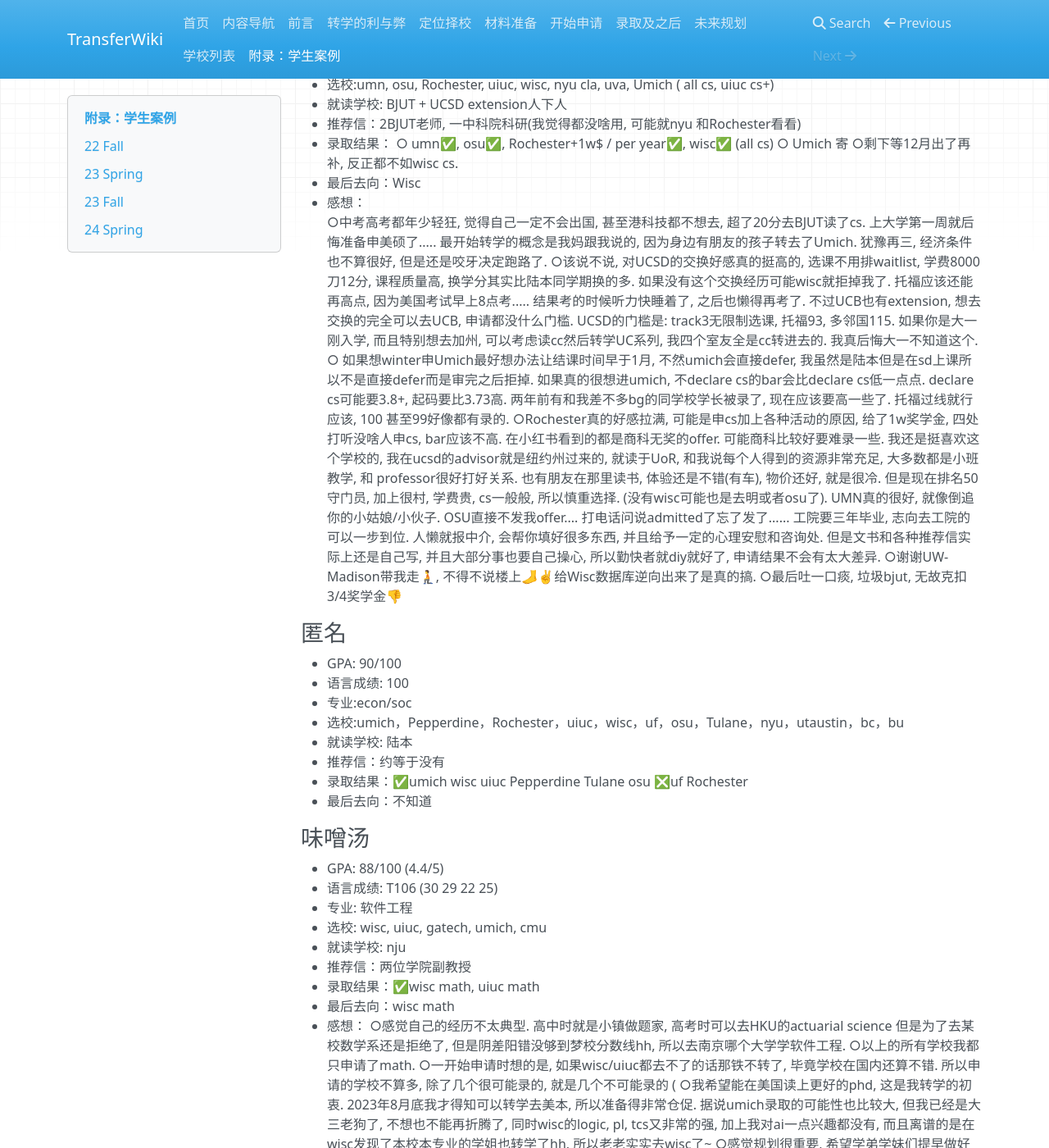
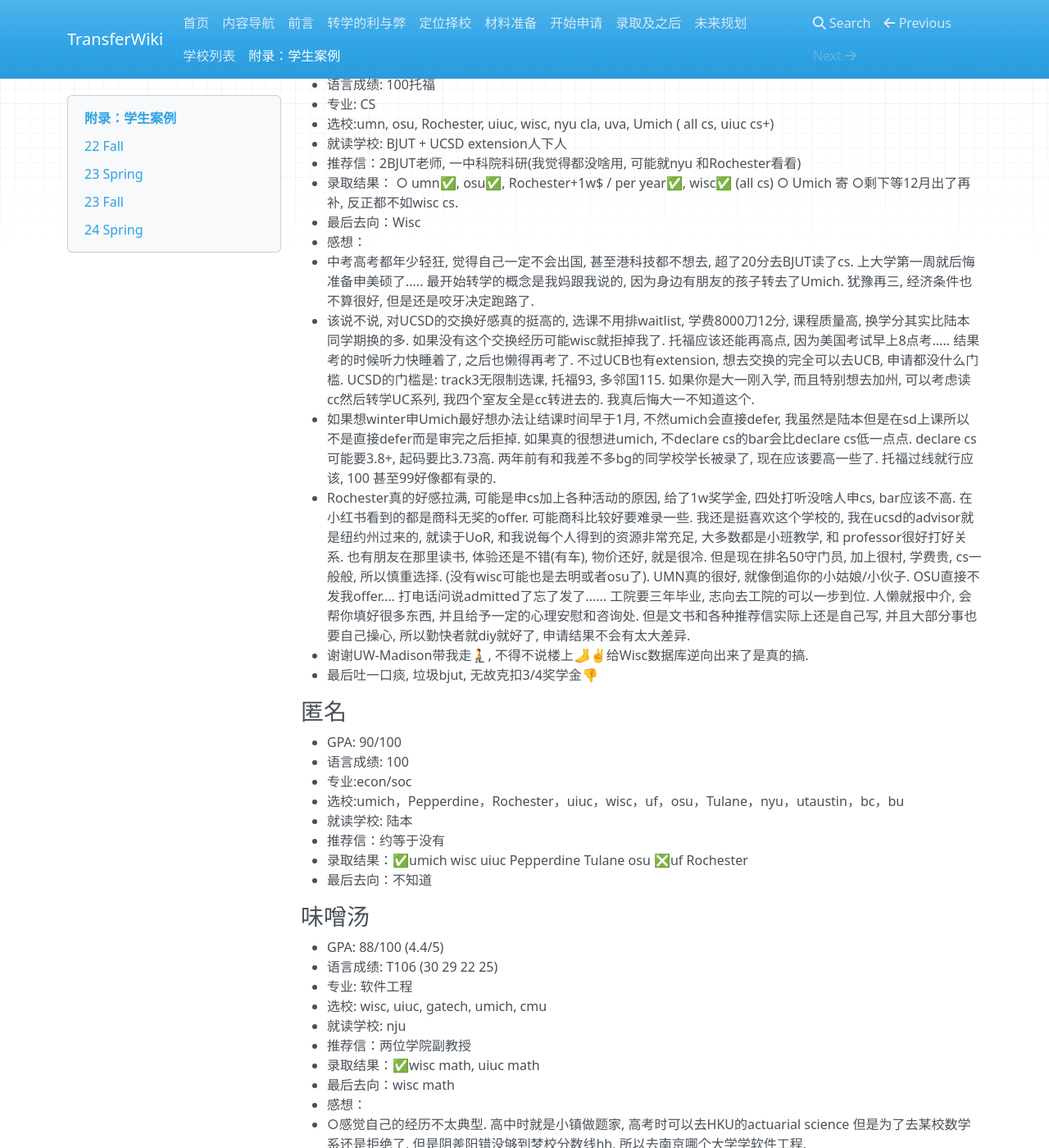
Before and after one commit to SihanXU/TransferWiki, an MkDocs documentation site: the page built from docs/bgs.md, in a window 1280 px wide and 1400 px high, scrolled down 17562 px. Shown: the whole window at 82% size. Built offline with MkDocs 1.6.1, drawn with Linux system fonts in a browser that asks for light colours; nearby versions of some CDN libraries; some of the changed text lies outside the part shown.

Commit message:
Update bgs.md

```diff
--- a/docs/bgs.md
+++ b/docs/bgs.md
@@ -633,7 +636,7 @@ DET115(有点低，天天摆大烂的恶果)
 - 录取结果：UMN CLA CS✅, OSU CLA CIS✅, Purdue Polytech CIT✅
 - 最后去向：Purdue Polytech CIT
 - 感想：傻逼学信网一定要早申，早申，早申！语言尽量早出，要多和群友交流沟通（群友都超级超级好），提早给自己定好位会比很多东西都好使；不要太内耗，能申到UMN其实已经很成功了:）
-附：关于我的完整心路历程，可以见我的知乎（24Spring 低GPA转学美本总结（3/3AD））：https://zhuanlan.zhihu.com/p/662189947
+- 附：关于我的完整心路历程，可以见我的知乎（24Spring 低GPA转学美本总结（3/3AD））：https://zhuanlan.zhihu.com/p/662189947
 
 ### BJUT头号黑子
 - GPA: 3.73/4
@@ -648,12 +651,12 @@ DET115(有点低，天天摆大烂的恶果)
 ○剩下等12月出了再补, 反正都不如wisc cs.
 - 最后去向：Wisc
 - 感想：
-○中考高考都年少轻狂, 觉得自己一定不会出国, 甚至港科技都不想去, 超了20分去BJUT读了cs. 上大学第一周就后悔准备申美硕了..... 最开始转学的概念是我妈跟我说的, 因为身边有朋友的孩子转去了Umich.  犹豫再三, 经济条件也不算很好, 但是还是咬牙决定跑路了.
-○该说不说, 对UCSD的交换好感真的挺高的, 选课不用排waitlist, 学费8000刀12分, 课程质量高, 换学分其实比陆本同学期换的多. 如果没有这个交换经历可能wisc就拒掉我了. 托福应该还能再高点, 因为美国考试早上8点考..... 结果考的时候听力快睡着了, 之后也懒得再考了. 不过UCB也有extension, 想去交换的完全可以去UCB, 申请都没什么门槛. UCSD的门槛是: track3无限制选课, 托福93, 多邻国115. 如果你是大一刚入学, 而且特别想去加州, 可以考虑读cc然后转学UC系列, 我四个室友全是cc转进去的. 我真后悔大一不知道这个.
-○ 如果想winter申Umich最好想办法让结课时间早于1月, 不然umich会直接defer, 我虽然是陆本但是在sd上课所以不是直接defer而是审完之后拒掉. 如果真的很想进umich, 不declare cs的bar会比declare cs低一点点. declare cs可能要3.8+, 起码要比3.73高. 两年前有和我差不多bg的同学校学长被录了, 现在应该要高一些了. 托福过线就行应该, 100 甚至99好像都有录的.
-○Rochester真的好感拉满, 可能是申cs加上各种活动的原因, 给了1w奖学金, 四处打听没啥人申cs, bar应该不高. 在小红书看到的都是商科无奖的offer. 可能商科比较好要难录一些. 我还是挺喜欢这个学校的, 我在ucsd的advisor就是纽约州过来的, 就读于UoR, 和我说每个人得到的资源非常充足, 大多数都是小班教学, 和 professor很好打好关系. 也有朋友在那里读书, 体验还是不错(有车), 物价还好, 就是很冷. 但是现在排名50守门员, 加上很村, 学费贵, cs一般般, 所以慎重选择. (没有wisc可能也是去明或者osu了). UMN真的很好, 就像倒追你的小姑娘/小伙子. OSU直接不发我offer.... 打电话问说admitted了忘了发了...... 工院要三年毕业, 志向去工院的可以一步到位. 人懒就报中介, 会帮你填好很多东西, 并且给予一定的心理安慰和咨询处. 但是文书和各种推荐信实际上还是自己写, 并且大部分事也要自己操心, 所以勤快者就diy就好了, 申请结果不会有太大差异.
-○谢谢UW-Madison带我走🧎, 不得不说楼上🦶✌️给Wisc数据库逆向出来了是真的搞.
-○最后吐一口痰, 垃圾bjut, 无故克扣3/4奖学金👎
+- 中考高考都年少轻狂, 觉得自己一定不会出国, 甚至港科技都不想去, 超了20分去BJUT读了cs. 上大学第一周就后悔准备申美硕了..... 最开始转学的概念是我妈跟我说的, 因为身边有朋友的孩子转去了Umich.  犹豫再三, 经济条件也不算很好, 但是还是咬牙决定跑路了.
+- 该说不说, 对UCSD的交换好感真的挺高的, 选课不用排waitlist, 学费8000刀12分, 课程质量高, 换学分其实比陆本同学期换的多. 如果没有这个交换经历可能wisc就拒掉我了. 托福应该还能再高点, 因为美国考试早上8点考..... 结果考的时候听力快睡着了, 之后也懒得再考了. 不过UCB也有extension, 想去交换的完全可以去UCB, 申请都没什么门槛. UCSD的门槛是: track3无限制选课, 托福93, 多邻国115. 如果你是大一刚入学, 而且特别想去加州, 可以考虑读cc然后转学UC系列, 我四个室友全是cc转进去的. 我真后悔大一不知道这个.
+- 如果想winter申Umich最好想办法让结课时间早于1月, 不然umich会直接defer, 我虽然是陆本但是在sd上课所以不是直接defer而是审完之后拒掉. 如果真的很想进umich, 不declare cs的bar会比declare cs低一点点. declare cs可能要3.8+, 起码要比3.73高. 两年前有和我差不多bg的同学校学长被录了, 现在应该要高一些了. 托福过线就行应该, 100 甚至99好像都有录的.
+- Rochester真的好感拉满, 可能是申cs加上各种活动的原因, 给了1w奖学金, 四处打听没啥人申cs, bar应该不高. 在小红书看到的都是商科无奖的offer. 可能商科比较好要难录一些. 我还是挺喜欢这个学校的, 我在ucsd的advisor就是纽约州过来的, 就读于UoR, 和我说每个人得到的资源非常充足, 大多数都是小班教学, 和 professor很好打好关系. 也有朋友在那里读书, 体验还是不错(有车), 物价还好, 就是很冷. 但是现在排名50守门员, 加上很村, 学费贵, cs一般般, 所以慎重选择. (没有wisc可能也是去明或者osu了). UMN真的很好, 就像倒追你的小姑娘/小伙子. OSU直接不发我offer.... 打电话问说admitted了忘了发了...... 工院要三年毕业, 志向去工院的可以一步到位. 人懒就报中介, 会帮你填好很多东西, 并且给予一定的心理安慰和咨询处. 但是文书和各种推荐信实际上还是自己写, 并且大部分事也要自己操心, 所以勤快者就diy就好了, 申请结果不会有太大差异.
+- 谢谢UW-Madison带我走🧎, 不得不说楼上🦶✌️给Wisc数据库逆向出来了是真的搞.
+- 最后吐一口痰, 垃圾bjut, 无故克扣3/4奖学金👎
 
 ### 匿名
 - GPA: 90/100
@@ -676,8 +679,8 @@ DET115(有点低，天天摆大烂的恶果)
 - 录取结果：✅wisc math, uiuc math
 - 最后去向：wisc math
 - 感想：
-○感觉自己的经历不太典型. 高中时就是小镇做题家, 高考时可以去HKU的actuarial science 但是为了去某校数学系还是拒绝了, 但是阴差阳错没够到梦校分数线hh, 所以去南京哪个大学学软件工程.
-○以上的所有学校我都只申请了math.
-○一开始申请时想的是, 如果wisc/uiuc都去不了的话那铁不转了, 毕竟学校在国内还算不错. 所以申请的学校不算多, 除了几个很可能录的, 就是几个不可能录的 (
-○我希望能在美国读上更好的phd, 这是我转学的初衷. 2023年8月底我才得知可以转学去美本, 所以准备得非常仓促. 据说umich录取的可能性也比较大, 但我已经是大三老狗了, 不想也不能再折腾了, 同时wisc的logic, pl, tcs又非常的强, 加上我对ai一点兴趣都没有, 而且离谱的是在wisc发现了本校本专业的学姐也转学了hh, 所以老老实实去wisc了~
-○感觉规划很重要, 希望学弟学妹们提早做好规划. 祝学弟学妹们申请到心仪的学校~
+- ○感觉自己的经历不太典型. 高中时就是小镇做题家, 高考时可以去HKU的actuarial science 但是为了去某校数学系还是拒绝了, 但是阴差阳错没够到梦校分数线hh, 所以去南京哪个大学学软件工程.
+- ○以上的所有学校我都只申请了math.
+- ○一开始申请时想的是, 如果wisc/uiuc都去不了的话那铁不转了, 毕竟学校在国内还算不错. 所以申请的学校不算多, 除了几个很可能录的, 就是几个不可能录的 (
+- ○我希望能在美国读上更好的phd, 这是我转学的初衷. 2023年8月底我才得知可以转学去美本, 所以准备得非常仓促. 据说umich录取的可能性也比较大, 但我已经是大三老狗了, 不想也不能再折腾了, 同时wisc的logic, pl, tcs又非常的强, 加上我对ai一点兴趣都没有, 而且离谱的是在wisc发现了本校本专业的学姐也转学了hh, 所以老老实实去wisc了~
+- ○感觉规划很重要, 希望学弟学妹们提早做好规划. 祝学弟学妹们申请到心仪的学校~
```
Also changed, not shown: other parts of docs/bgs.md (+4 -1 lines).
